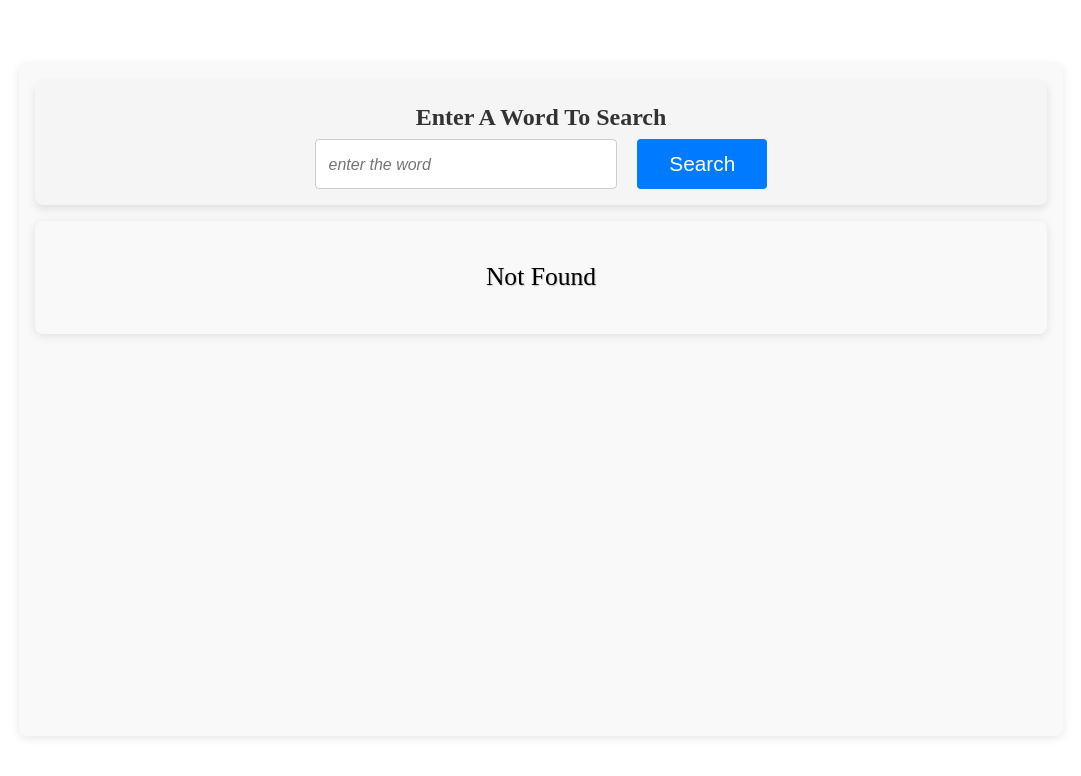
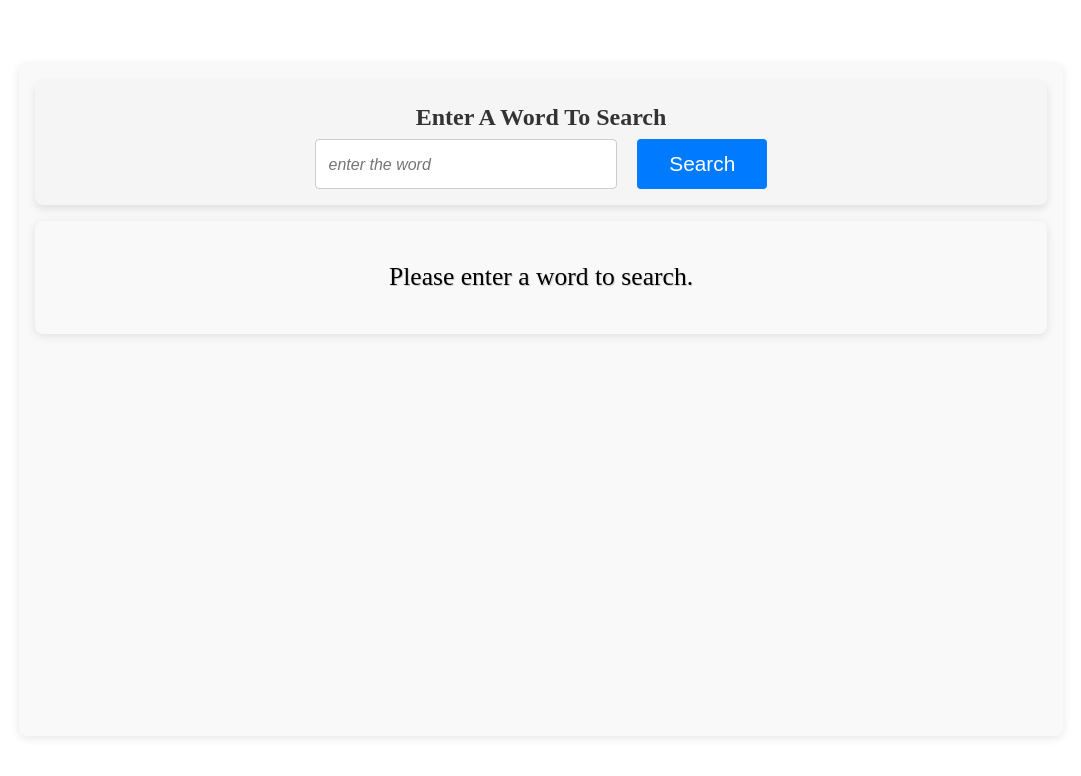
Before and after one commit to kingjames500/react-word-dictionary-using-reactQuery, a React (Vite) app: page / in a window 1280 px wide. Before the commit this address had no page. Shown: the top 776 px of the page, without its empty margins (99-1180 px from the left). Built offline with nearby package versions, Linux system fonts and the light colour scheme.

Commit message:
solving rendering not found error when search is clicked

```diff
--- a/src/components/Results/Results.jsx
+++ b/src/components/Results/Results.jsx
@@ -15,29 +15,27 @@ import {
 
 function Results() {
   const word = useWordParamStore((state) => state.word);
-
   const { data, isLoading, isError, error } = useQuery(
     ["word", word], // Add word as a dependency
     async () => {
       const response = await fetch(
         `https://api.dictionaryapi.dev/api/v2/entries/en/${word}`,
       );
-
       const results = await response.json();
       return results;
     },
     {
-      enabled: !!word,
+      enabled: !!word, // Only run the query if word is not empty
     },
   );
 
   return (
     <Container>
       {isLoading && <LoadingMessage>Loading...</LoadingMessage>}
-
       {isError && <ErrorMessage>{error.message}</ErrorMessage>}
-
-      {data && data.length > 0 ? (
+      {!word ? (
+        <ErrorMessage>Please enter a word to search.</ErrorMessage>
+      ) : data && data.length > 0 ? (
         <MeaningSection>
           <h2>{data[0].word}</h2>
           {data[0].meanings.map((meaning, index) => (
@@ -54,7 +52,7 @@ function Results() {
           ))}
         </MeaningSection>
       ) : (
-        <ErrorMessage>{word} not found</ErrorMessage>
+        !isLoading && <ErrorMessage>Word not found</ErrorMessage>
       )}
     </Container>
   );
--- a/src/components/Styled/Results.styled.js
+++ b/src/components/Styled/Results.styled.js
@@ -18,7 +18,6 @@ export const ErrorMessage = styled.p`
   text-align: center;
   font-size: 1.6rem;
   text-shadow: 1px 1px 1px #ccc;
-  text-transform: capitalize;
 `;
 
 export const MeaningSection = styled.div`
```
